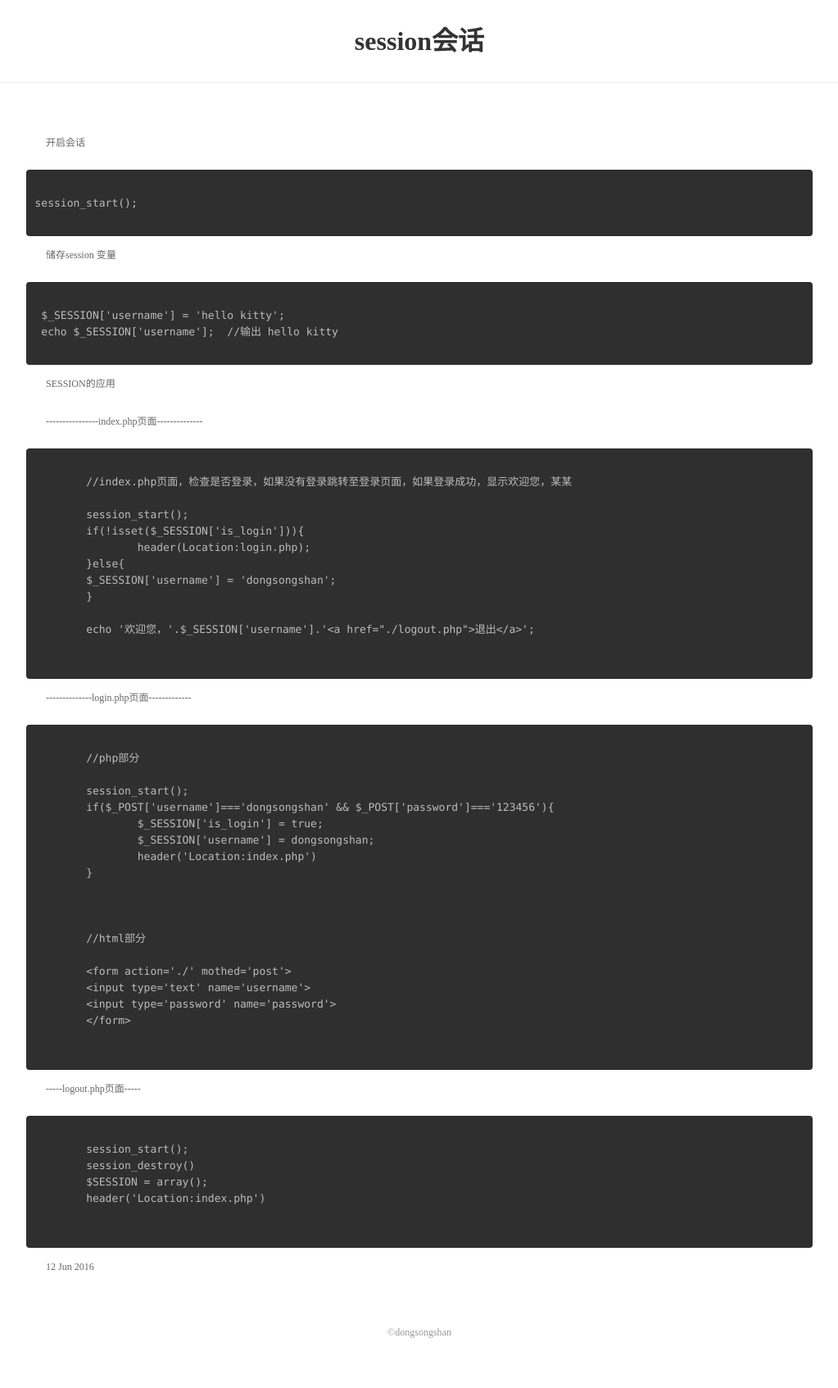
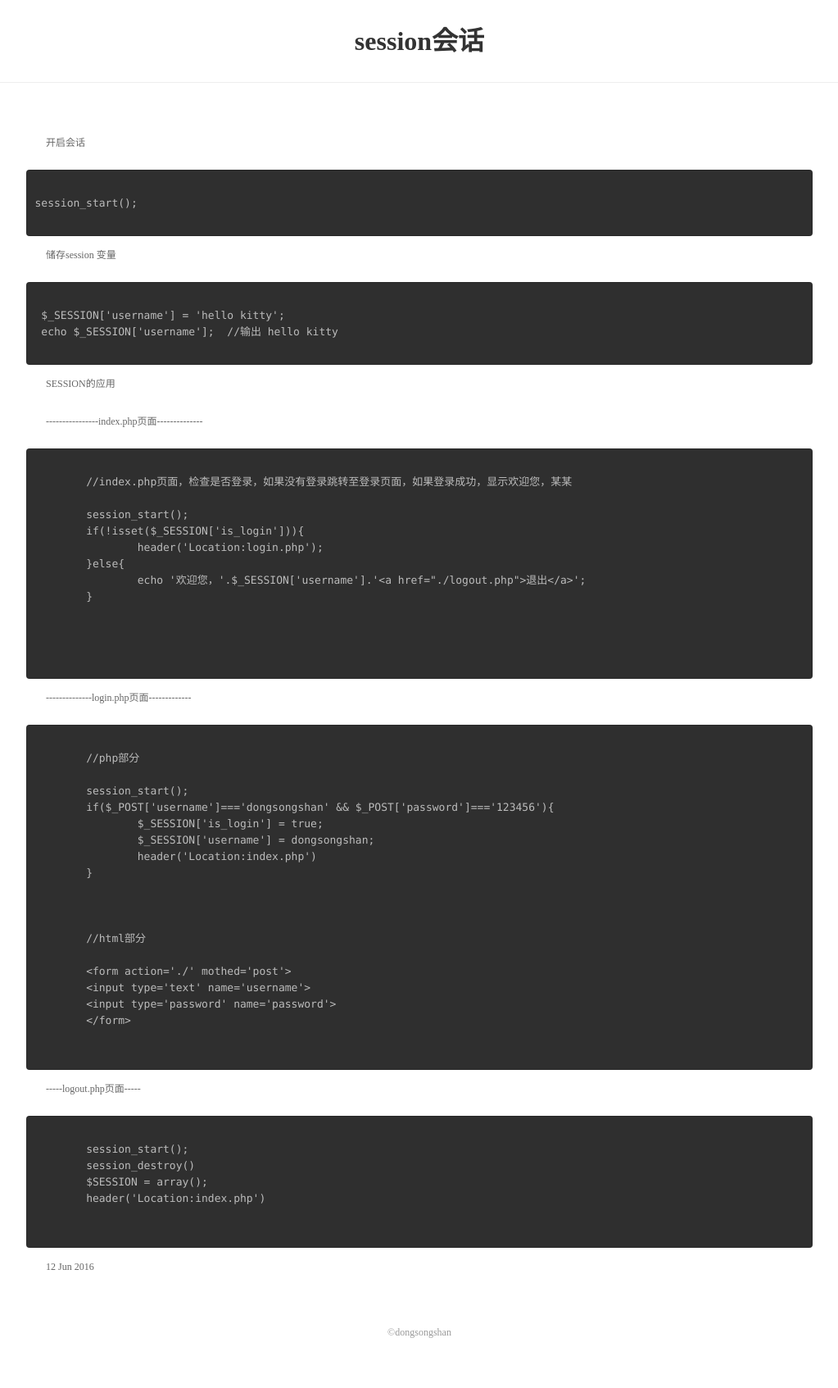
Before and after one commit to dongsongshan/dongsongshan.github.io, a Jekyll site: the page built from _posts/2016-06-12-session会话.html, in a window 1280 px wide. Shown: the whole page at 82% size, without its empty margins (128-1151 px from the left). Built offline with Jekyll 4.4.1, drawn with Linux system fonts in a browser that asks for light colours.

Commit message:
Update 2016-06-12-session会话.html

```diff
--- a/_posts/2016-06-12-session会话.html
+++ b/_posts/2016-06-12-session会话.html
@@ -30,12 +30,12 @@ session_start();
 
 	session_start();
  	if(!isset($_SESSION['is_login'])){
-		header(Location:login.php);
+		header('Location:login.php');
 	}else{
-	$_SESSION['username'] = 'dongsongshan';
+		echo '欢迎您，'.$_SESSION['username'].'&lt;a href="./logout.php"&gt;退出&lt;/a&gt;';
 	}
 
-	echo '欢迎您，'.$_SESSION['username'].'&lt;a href="./logout.php"&gt;退出&lt;/a&gt;';
+
 
  </pre>
 
```
